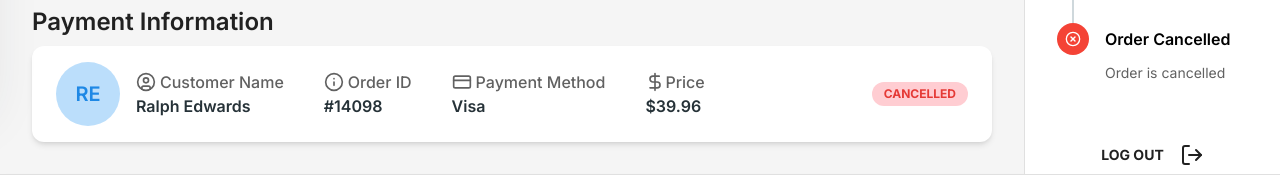
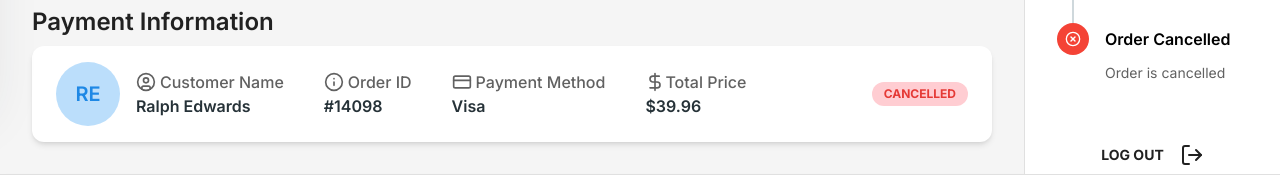
Before and after one commit to myco27/grg_admin, a React (Vite) app: page /orders/1 in a window 1280 px wide. Shown: the part 697-873 px from the top of the page. Built offline with nearby package versions, Linux system fonts and the light colour scheme.

Commit message:
Updated PaymentCard to show "Total Price" instead of "Price"

```diff
--- a/src/components/OrderDetailsPage/PaymentCard.jsx
+++ b/src/components/OrderDetailsPage/PaymentCard.jsx
@@ -49,7 +49,7 @@ export default function PaymentCard({order}) {
                     <div>
                         <Typography color="gray" className="flex items-center text-md font-medium">
                         <DollarSign className="w-5 h-5" />
-                        Price
+                        Total Price
                         </Typography>
                         <Typography color="blue-gray" className="font-semibold text-md">
                         ${totalPrice}
```
